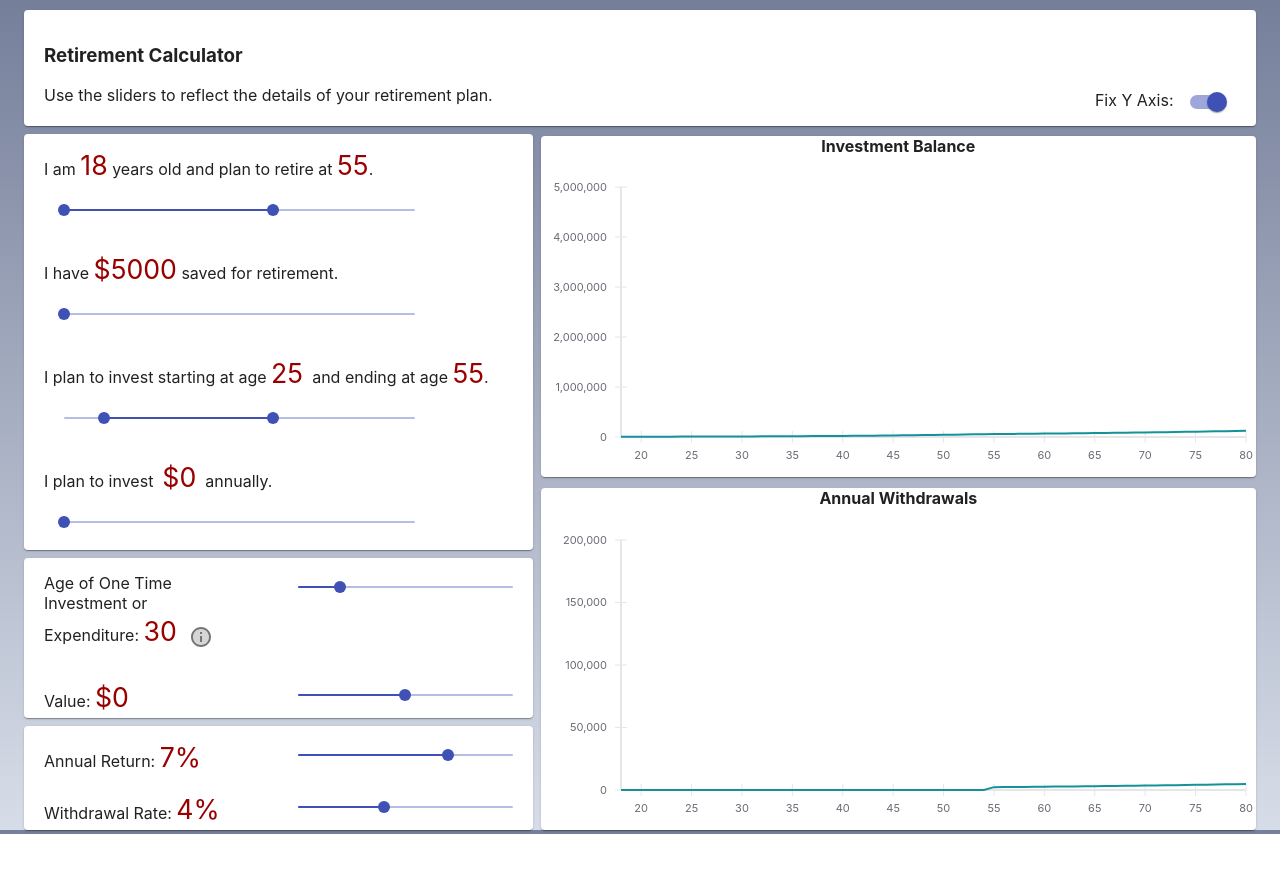
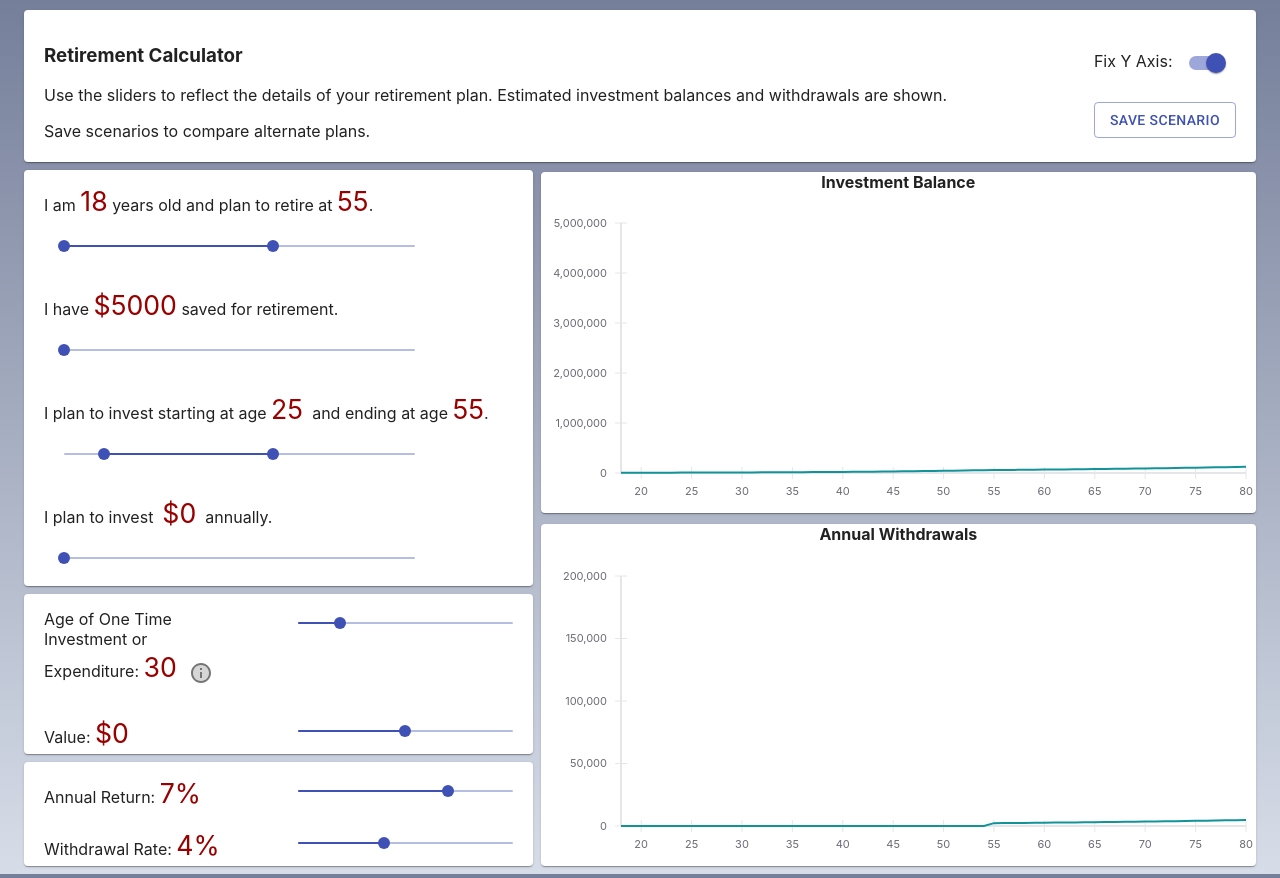
Before and after one commit to d-murphy/reactRetCalc, a React (Create React App) app: page / in a window 1280 px wide. Before the commit the page ends 834 px from the top, so only its background shows below. Built offline with nearby package versions, Linux system fonts and the light colour scheme.

Commit message:
table added

```diff
--- a/src/App.css
+++ b/src/App.css
@@ -24,7 +24,6 @@
   margin-top: 10px;
 }
 
-
 .intextVar {
   color: #990000;
   font-size: 20pt;
@@ -34,3 +33,7 @@
   color: #990000;
   font-weight: bold;
 }
+
+.ScensTable {
+  background-color: "white";
+}
--- a/src/App.js
+++ b/src/App.js
@@ -2,7 +2,8 @@ import React from 'react';
 import './App.css';
 import '../node_modules/react-vis/dist/style.css';
 import {FlexibleWidthXYPlot , XAxis, YAxis, LineSeries} from 'react-vis';
-import {Container, Paper, Grid, Slider, Tooltip, IconButton, Switch} from '@material-ui/core';
+import {Container, Paper, Grid, Slider, Tooltip, IconButton, Switch, Button} from '@material-ui/core';
+import {TableContainer, Table, TableBody, TableCell, TableHead, TableRow } from '@material-ui/core'
 import InfoTwoToneIcon from '@material-ui/icons/InfoTwoTone';
 
 class App extends React.Component {
@@ -32,8 +33,8 @@ class App extends React.Component {
         scenarios: []
     };
     this.setStateHandler = this.setStateHandler.bind(this);
+    this.saveState = this.saveState.bind(this);
     this.doCalc = this.doCalc.bind(this);
-    this.printTots = this.printTots.bind(this);
   }
 
   componentDidMount() {
@@ -53,8 +54,17 @@ class App extends React.Component {
       this.setState({[e.target.offsetParent.id]: newValue})
     }
     this.doCalc()
-    console.log(this.state);
+    console.log(this.state.scenarios);
   }
+
+  saveState() {
+    this.setState((state) => {
+      const scens = [...state.scenarios, state]
+      return {scenarios: scens}
+    })
+}
+
+
 
   doCalc() {
     let newInvTots = [];
@@ -92,10 +102,6 @@ class App extends React.Component {
     this.setState({withdrawTotals: newWithdrawTots})
   }
 
-  printTots() {
-    console.log( this.state.invTotals );
-    }
-
 
    render() {
 
@@ -104,13 +110,18 @@ class App extends React.Component {
       <Grid container spacing={1} direction="row" alignItems="flex-start" >
         <Grid className="Banner" item xs={12}>
           <Paper className="GridPad">
-            <Grid container justify="space-between" alignItems="flex-end">
+            <Grid container justify="space-between" alignItems="center">
               <Grid item>
                 <h3>Retirement Calculator</h3>
-                <p>Use the sliders to reflect the details of your retirement plan.</p>
+                <p>Use the sliders to reflect the details of your retirement plan.  Estimated investment balances and withdrawals are shown.</p>
+                <p>Save scenarios to compare alternate plans.</p>
               </Grid>
               <Grid item>
                 Fix Y Axis: <Switch  checked={this.state.fixYAxis} onChange={this.setStateHandler} name="fixYAxis" color="primary" />
+                <br /><br />
+                <Button variant="outlined" color="primary" onClick={this.saveState}>
+                Save Scenario
+               </Button>
               </Grid>
             </Grid>
           </Paper>
@@ -131,25 +142,89 @@ class App extends React.Component {
         <Grid item xs={7}>
           <Paper className="removePaperMargin">
             <center><h4>Investment Balance</h4></center>
-            <FlexibleWidthXYPlot  margin={{left: 80}} height={300}  yDomain ={[0,5000000]} >
-              <XAxis />
-              <YAxis />
-              <LineSeries data={this.state.invTotals} />
-            </FlexibleWidthXYPlot >
+            <Plots fixYAxis={this.state.fixYAxis} lineToPlot={this.state.invTotals} yMax={5000000} />
           </Paper>
           <Paper className="removePaperMargin2">
             <center><h4>Annual Withdrawals</h4></center>
-            <FlexibleWidthXYPlot  margin={{left: 80}} height={300} yDomain={[0,200000]}>
-              <XAxis />
-              <YAxis />
-              <LineSeries data={this.state.withdrawTotals} />
-            </FlexibleWidthXYPlot >
+            <Plots fixYAxis={this.state.fixYAxis} lineToPlot={this.state.withdrawTotals} yMax={200000}
+                   scenarios={this.state.scenarios} />
           </Paper>
+        </Grid>
+        <Grid item xs={12}>
+          <ScenTabel scenarios={this.state.scenarios} />
         </Grid>
       </Grid>
     </Container>
 
     );
+  }
+}
+
+
+
+class ScenTabel extends React.Component {
+  render() {
+    if(this.props.scenarios.length>0){
+     return (
+         <Paper>
+          <TableContainer>
+            <Table >
+              <TableHead>
+                <TableRow>
+                  <TableCell align="center">Line Color</TableCell>
+                  <TableCell align="center">Starting Age</TableCell>
+                  <TableCell align="center">Inv Start Age</TableCell>
+                  <TableCell align="center">Inv End Age</TableCell>
+                </TableRow>
+              </TableHead>
+              <TableBody>
+                {this.props.scenarios.map((scen, i) => <TRow key = {i}
+                        data = {scen} />)}
+              </TableBody>
+            </Table>
+          </TableContainer>
+        </Paper>
+     )
+    } else {
+      return (<TableContainer />);
+    }
+  }
+}
+
+class TRow extends React.Component {
+  render() {
+     return (
+          <TableRow >
+            <TableCell align="center"></TableCell>
+            <TableCell align="center">{this.props.data.startingAge}</TableCell>
+            <TableCell align="center">{this.props.data.invStartAge}</TableCell>
+            <TableCell align="center">{this.props.data.invEndAge}</TableCell>
+          </TableRow>
+     );
+  }
+}
+
+class Plots extends React.Component {
+  render() {
+
+
+
+    if(!this.props.fixYAxis){
+      return(
+       <FlexibleWidthXYPlot  margin={{left: 80}} height={300} >
+        <XAxis />
+        <YAxis />
+        <LineSeries data={this.props.lineToPlot} />
+       </FlexibleWidthXYPlot >
+      )
+    } else {
+       return(
+       <FlexibleWidthXYPlot  margin={{left: 80}} height={300} yDomain ={[0,this.props.yMax]} >
+        <XAxis />
+        <YAxis />
+        <LineSeries data={this.props.lineToPlot} />
+       </FlexibleWidthXYPlot >
+     )}
   }
 }
 
```
